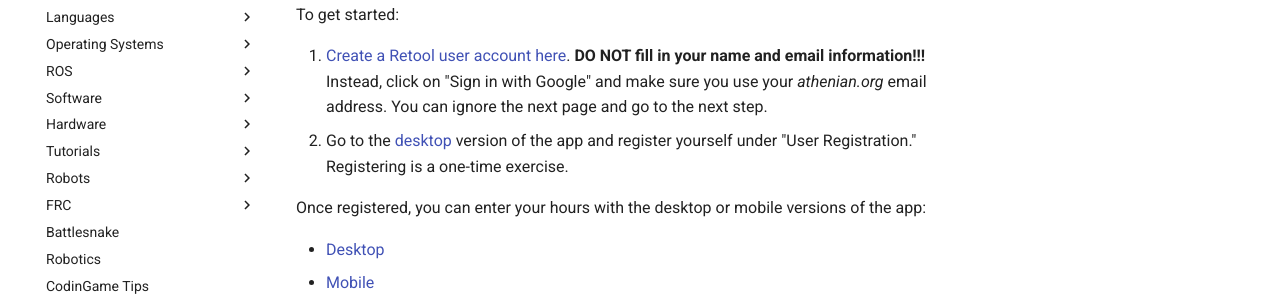
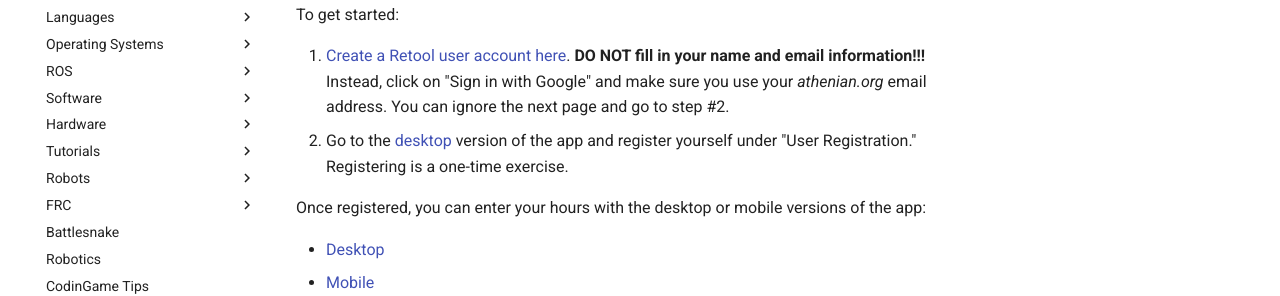
Before and after one commit to athenian-robotics/athenian-robotics-mkdocs, an MkDocs documentation site: the page built from docs/operations.md, in a window 1280 px wide. Shown: the part 229-525 px from the top of the page. Built offline with MkDocs 1.6.1 and Material for MkDocs 9.7.7, drawn with Linux system fonts in a browser that asks for light colours; comment, search, counter and statistics services are not loaded.

Commit message:
Update docs

```diff
--- a/docs/operations.md
+++ b/docs/operations.md
@@ -7,7 +7,7 @@ To get started:
 1. [Create a Retool user account here](https://login.retool.com/auth/signup).
    **DO NOT fill in your name and email information!!!**
    Instead, click on "Sign in with Google" and make sure you use your *athenian.org* email address. You can ignore the
-   next page and go to the next step.
+   next page and go to step #2.
 2. Go to the [desktop](https://arc852.retool.com/apps/Hours%20Tracker%20App/User%20Registration)
    version of the app and register yourself under "User Registration." Registering is a one-time exercise.
 
```
